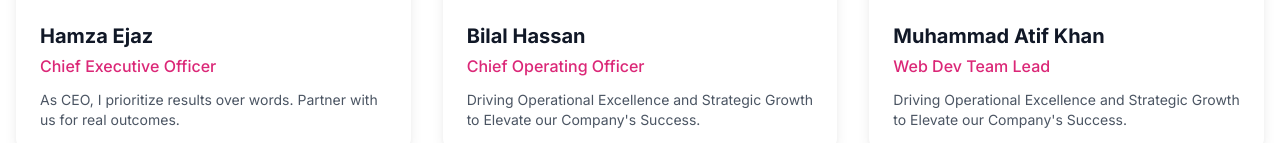
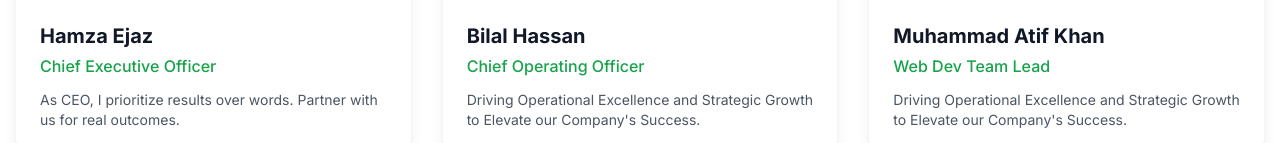
Before and after one commit to HamzaEjaz1/v0-untitled-project, a Next.js app: page /about in a window 1280 px wide. Shown: the part 2426-2569 px from the top of the page. Built offline with nearby package versions, Linux system fonts and the light colour scheme.

Commit message:
Update team-section.tsx

```diff
--- a/components/sections/team-section.tsx
+++ b/components/sections/team-section.tsx
@@ -121,7 +121,7 @@ export default function TeamSection({ showAll = false }: TeamSectionProps) {
                 </div>
                 <div className="p-6">
                   <h3 className="text-xl font-bold mb-1 text-gray-900 dark:text-white">{member.name}</h3>
-                  <p className="text-pink-600 dark:text-pink-400 font-medium mb-3">{member.role}</p>
+                  <p className="text-green-600 dark:text-green-400 font-medium mb-3">{member.role}</p>
                   <p className="text-gray-600 dark:text-gray-300 text-sm">{member.bio}</p>
                 </div>
               </div>
```
